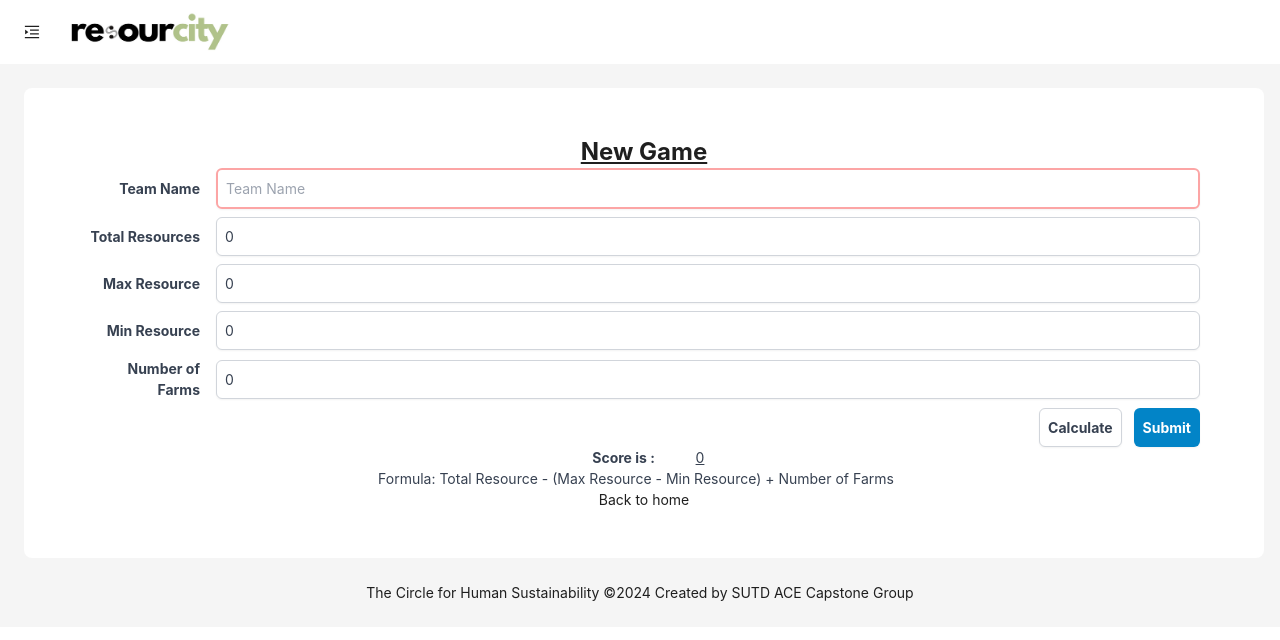
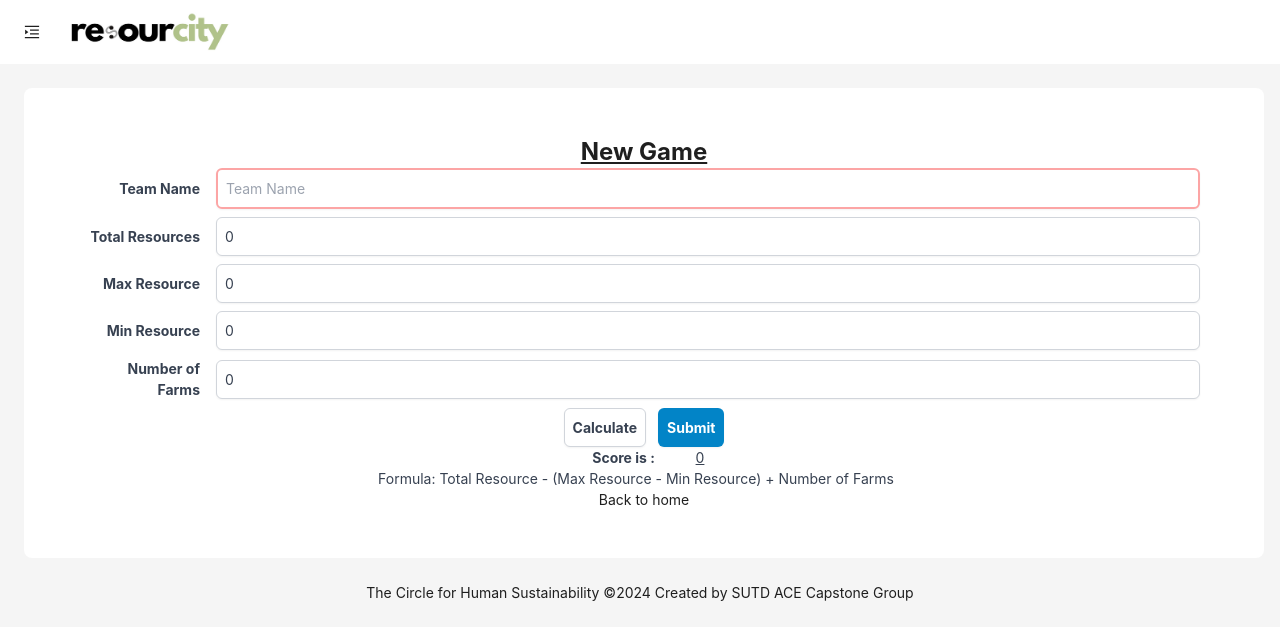
Before and after one commit to sihvn/Resourcity, a Next.js app: page /CapstoneProject/newgame in a window 1280 px wide. Shown: the top 640 px of the page. Built offline with nearby package versions, Linux system fonts and the light colour scheme.

Commit message:
feat: centralize form submit buttons

```diff
--- a/app/newgame/page.js
+++ b/app/newgame/page.js
@@ -134,7 +134,7 @@ export default function NewGame() {
                         </div>
                     </div>
 
-                    <div class="flex justify-end">
+                    <div class="flex justify-center">
                         <button type="submit" name="calculate" className="bg-white py-2 px-2 border border-gray-300 rounded-md shadow-sm font-bold text-gray-700 hover:bg-gray-50 focus:outline-none focus:ring-2 focus:ring-offset-2 focus:ring-sky-600" onClick={handleSubmit} >Calculate</button>
                         <button type="submit" name="add" className="ml-3 inline-flex justify-center py-2 px-2 border border-transparent shadow-sm font-bold rounded-md text-white bg-sky-600 hover:bg-sky-700 focus:outline-none focus:ring-2 focus:ring-offset-2 focus:ring-sky-600" onClick={handleSubmit} >Submit</button>
                     </div>
```
